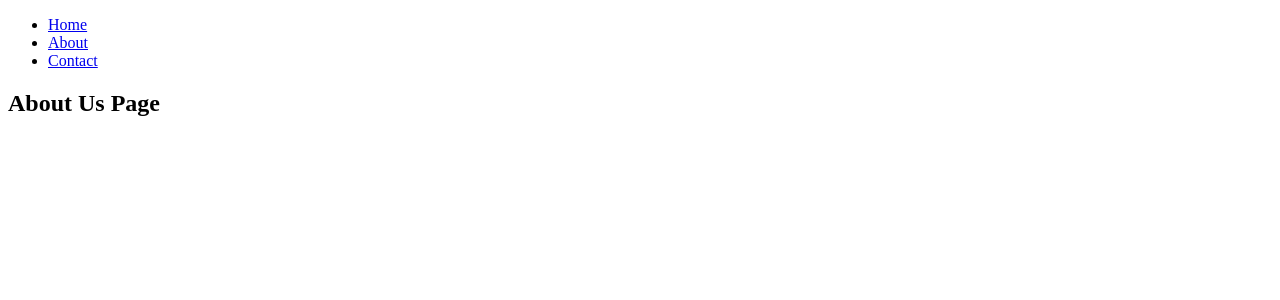
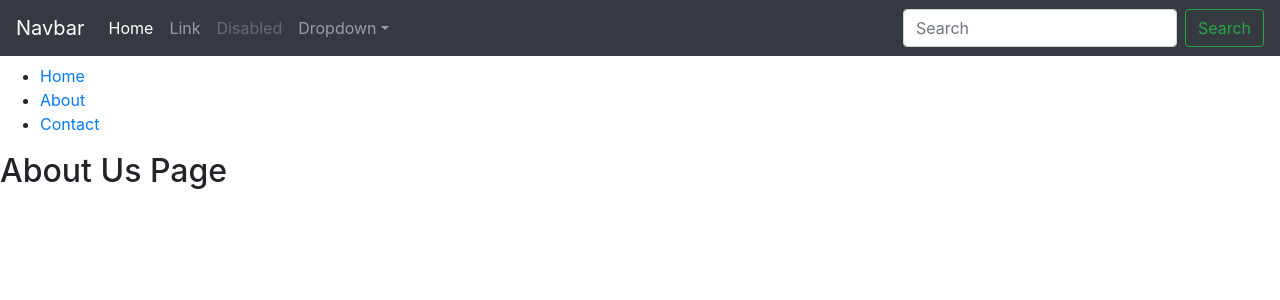
Before and after one commit to leihuagh/Django-Practice-Site, a Django app: page /about in a window 1280 px wide. Shown: the top 300 px of the page. Run offline with Django 3.2, Linux system fonts and the light colour scheme; some libraries are stand-ins or nearby versions.

Commit message:
add bootstrap navbar

```diff
--- a/templates/base.html
+++ b/templates/base.html
@@ -1,14 +1,61 @@
-<!DOCTYPE html>
+<!doctype html>
 <html>
 
 <head>
     <title>Django Blog - {% block head_title %}Base{% endblock head_title %}</title>
-    <meta charset="UTF-8">
-    <meta name="viewport" content="width=device-width, initial-scale=1.0">
+    <!-- Required meta tags -->
+    <meta charset="utf-8">
+    <meta name="viewport" content="width=device-width, initial-scale=1, shrink-to-fit=no">
 
+    <!-- Bootstrap CSS -->
+    <link rel="stylesheet" href="https://stackpath.bootstrapcdn.com/bootstrap/4.3.1/css/bootstrap.min.css"
+        integrity="sha384-ggOyR0iXCbMQv3Xipma34MD+dH/1fQ784/j6cY/iJTQUOhcWr7x9JvoRxT2MZw1T" crossorigin="anonymous">
+
+    <style>
+        body {
+            margin-top: 4rem;
+        }
+    </style>
 </head>
 
 <body>
+
+    <nav class="navbar navbar-expand-md navbar-dark fixed-top bg-dark">
+        <a class="navbar-brand" href="#">Navbar</a>
+        <button class="navbar-toggler" type="button" data-toggle="collapse" data-target="#navbarsExampleDefault"
+            aria-controls="navbarsExampleDefault" aria-expanded="false" aria-label="Toggle navigation">
+            <span class="navbar-toggler-icon"></span>
+        </button>
+
+        <div class="collapse navbar-collapse" id="navbarsExampleDefault">
+            <ul class="navbar-nav mr-auto">
+                <li class="nav-item active">
+                    <a class="nav-link" href="#">Home <span class="sr-only">(current)</span></a>
+                </li>
+                <li class="nav-item">
+                    <a class="nav-link" href="#">Link</a>
+                </li>
+                <li class="nav-item">
+                    <a class="nav-link disabled" href="#">Disabled</a>
+                </li>
+                <li class="nav-item dropdown">
+                    <a class="nav-link dropdown-toggle" href="#" id="dropdown01" data-toggle="dropdown"
+                        aria-haspopup="true" aria-expanded="false">Dropdown</a>
+                    <div class="dropdown-menu" aria-labelledby="dropdown01">
+                        <a class="dropdown-item" href="#">Action</a>
+                        <a class="dropdown-item" href="#">Another action</a>
+                        <a class="dropdown-item" href="#">Something else here</a>
+                    </div>
+                </li>
+            </ul>
+            <form class="form-inline my-2 my-lg-0">
+                <input class="form-control mr-sm-2" type="text" placeholder="Search" aria-label="Search">
+                <button class="btn btn-outline-success my-2 my-sm-0" type="submit">Search</button>
+            </form>
+        </div>
+    </nav>
+
+
     <ul>
         <li><a href="{% url 'index' %}">Home</a></li>
         <li><a href="{% url 'about' %}">About</a></li>
@@ -17,6 +64,18 @@
 
     {% block main_contents %}
     {% endblock main_contents %}
+
+    <!-- Optional JavaScript -->
+    <!-- jQuery first, then Popper.js, then Bootstrap JS -->
+    <script src="https://code.jquery.com/jquery-3.3.1.slim.min.js"
+        integrity="sha384-q8i/X+965DzO0rT7abK41JStQIAqVgRVzpbzo5smXKp4YfRvH+8abtTE1Pi6jizo" crossorigin="anonymous">
+    </script>
+    <script src="https://cdnjs.cloudflare.com/ajax/libs/popper.js/1.14.7/umd/popper.min.js"
+        integrity="sha384-UO2eT0CpHqdSJQ6hJty5KVphtPhzWj9WO1clHTMGa3JDZwrnQq4sF86dIHNDz0W1" crossorigin="anonymous">
+    </script>
+    <script src="https://stackpath.bootstrapcdn.com/bootstrap/4.3.1/js/bootstrap.min.js"
+        integrity="sha384-JjSmVgyd0p3pXB1rRibZUAYoIIy6OrQ6VrjIEaFf/nJGzIxFDsf4x0xIM+B07jRM" crossorigin="anonymous">
+    </script>
 </body>
 
 </html>
```
